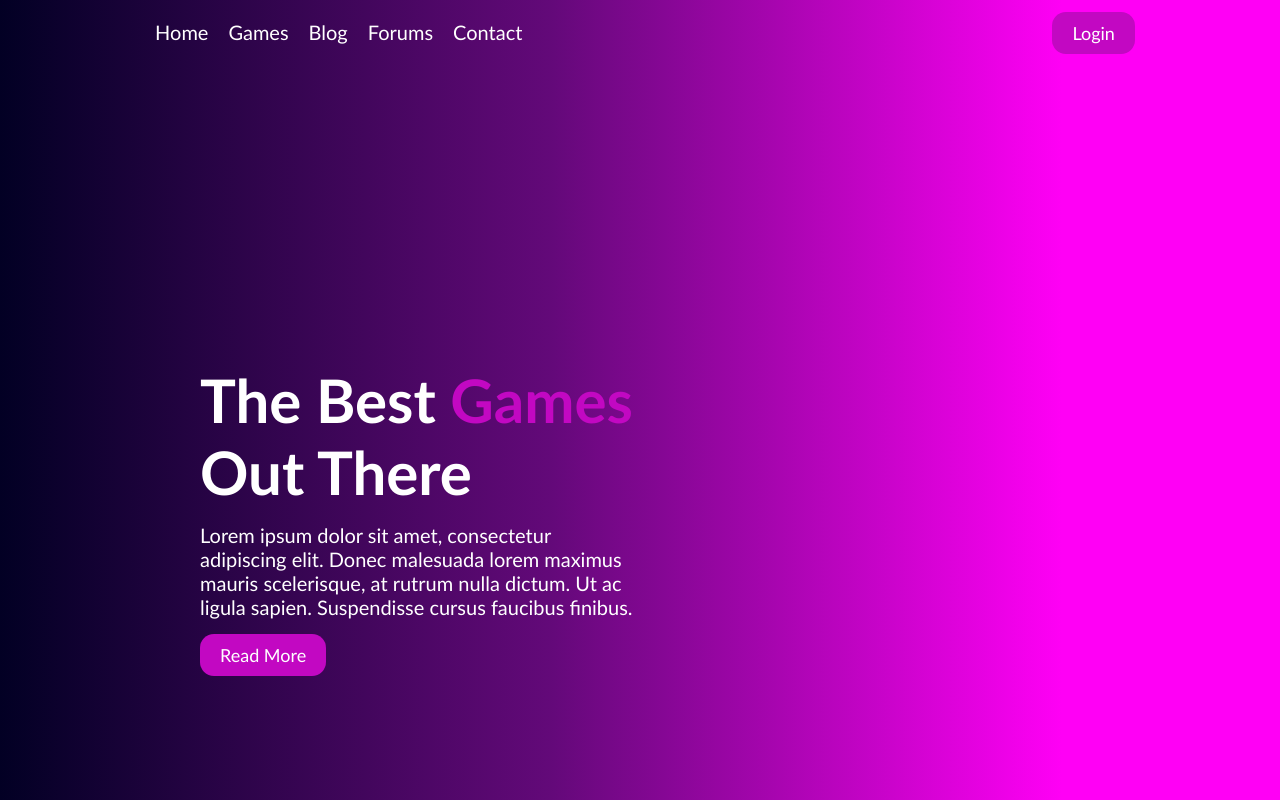
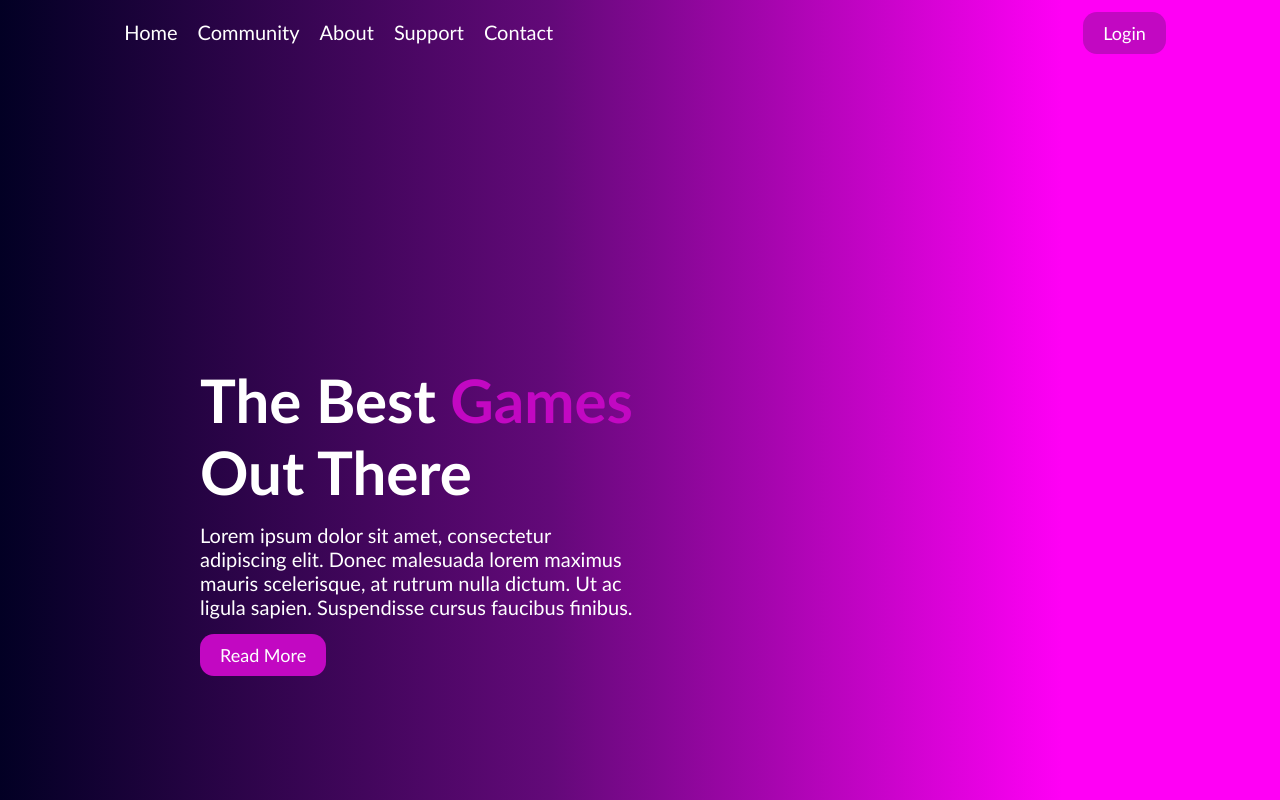
Before and after one commit to programmers123458/resume, a React (Vite) app in the folder gaming_website/: page / in a window 1280 px wide. Shown: the top 800 px of the page. Built offline with nearby package versions, Linux system fonts and the light colour scheme.

Commit message:
header edit

```diff
--- a/gaming_website/src/App.jsx
+++ b/gaming_website/src/App.jsx
@@ -15,14 +15,14 @@ function App() {
           <Link to="/" style={styles.link} className="link">
             Home
           </Link>
-          <Link to="/games" style={styles.link} className="link">
-            Games
+          <Link to="/community" style={styles.link} className="link">
+            Community
           </Link>
-          <Link to="/blog" style={styles.link} className="link">
-            Blog
+          <Link to="/about" style={styles.link} className="link">
+            About
           </Link>
-          <Link to="/forums" style={styles.link} className="link">
-            Forums
+          <Link to="/support" style={styles.link} className="link">
+            Support
           </Link>
           <Link to="/contact" style={styles.link} className="link">
             Contact
@@ -35,9 +35,9 @@ function App() {
 
       <Routes>
         <Route path="/" element={<Home />} />
-        <Route path="/games" element={<Games />} />
-        <Route path="/blog" element={<Blog />} />
-        <Route path="/forums" element={<Forums />} />
+        <Route path="/community" element={<Games />} />
+        <Route path="/about" element={<Blog />} />
+        <Route path="/support" element={<Forums />} />
         <Route path="/contact" element={<Contact />} />
       </Routes>
     </Router>
```
